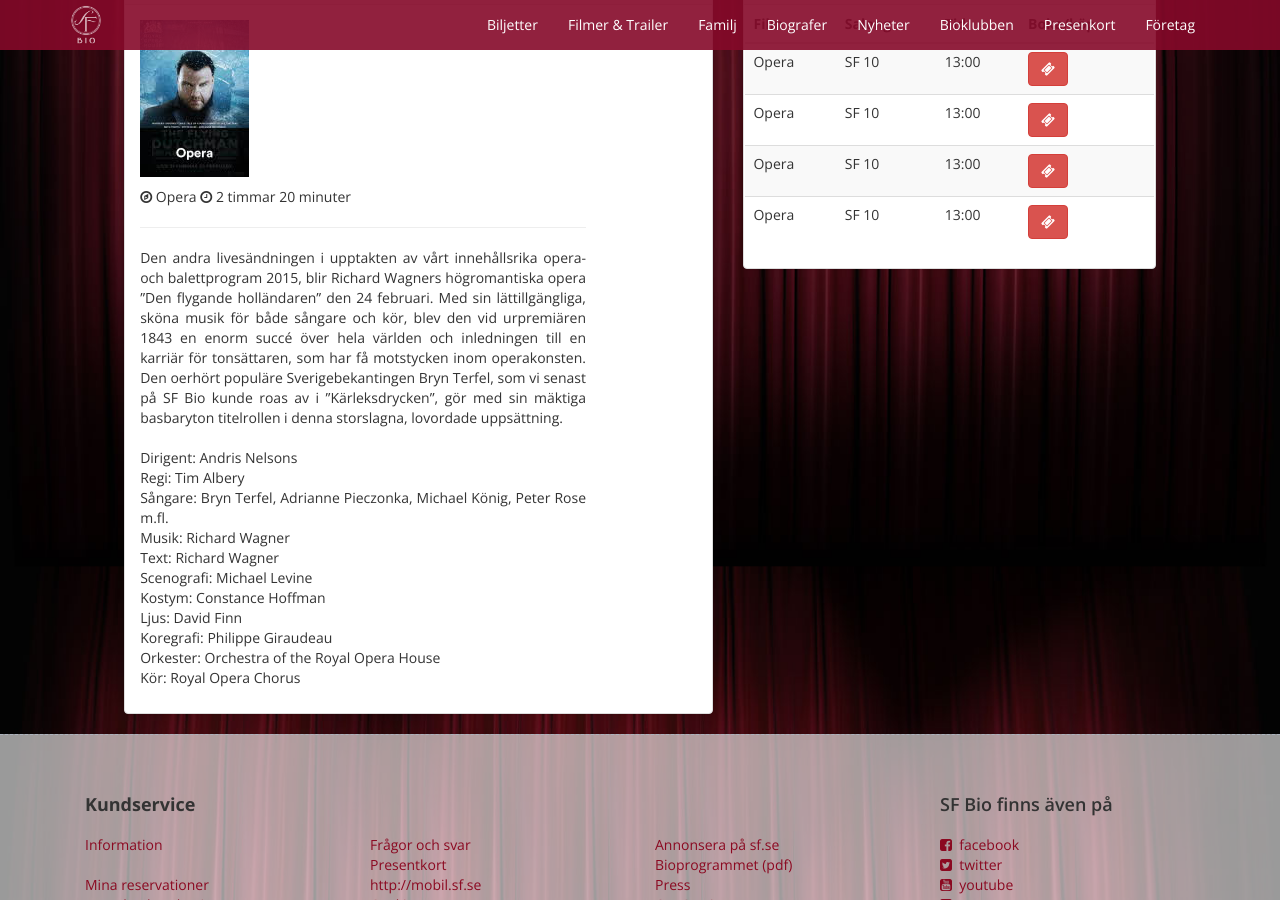
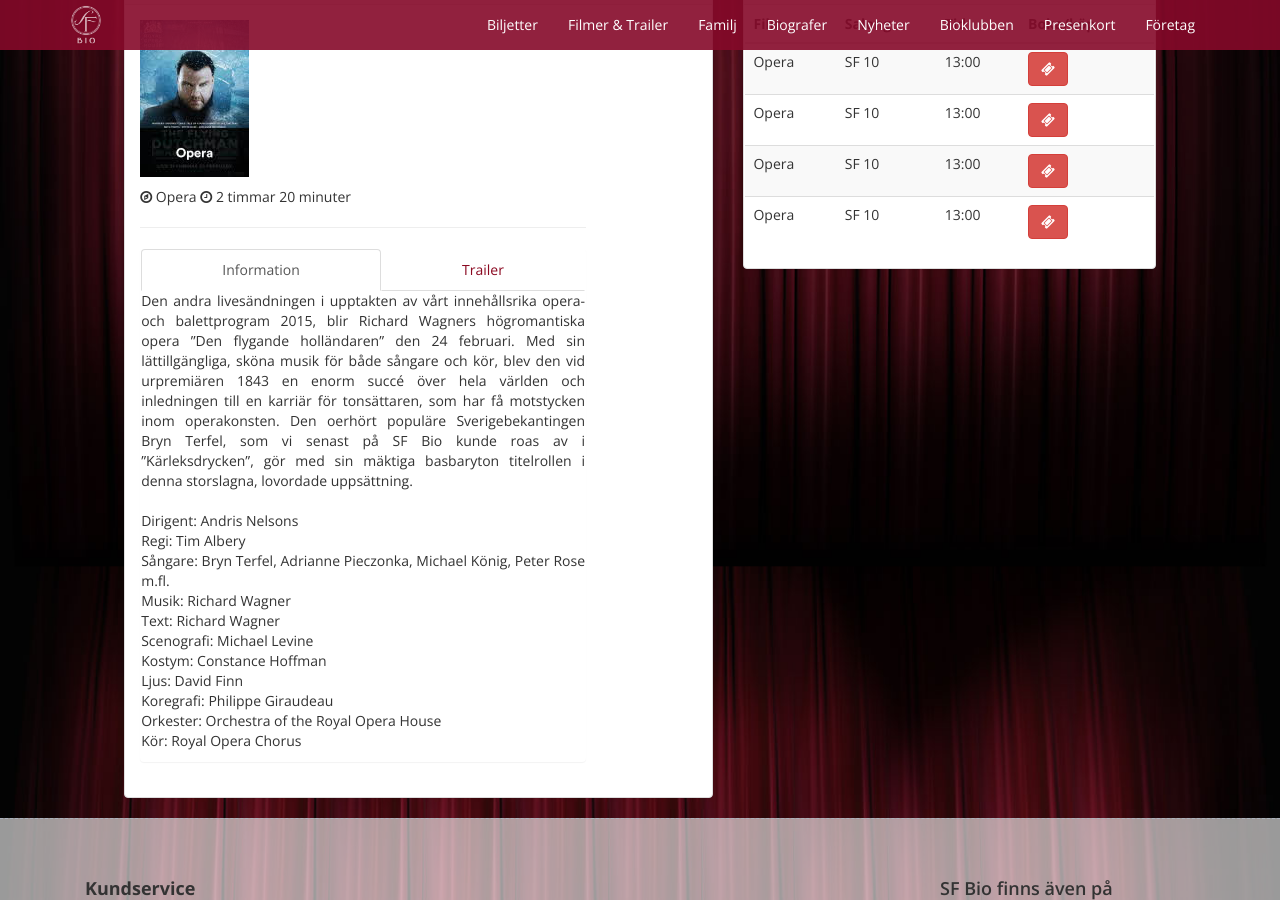
Before and after one commit to CristofferJakobsson/mdimockup, a Jekyll site: the page info.html, which Jekyll copies as it is, in a window 1280 px wide and 900 px high, scrolled down 422 px. Built offline with Jekyll 4.4.1, drawn with Linux system fonts in a browser that asks for light colours.

Commit message:
Added trailer view

```diff
--- a/info.html
+++ b/info.html
@@ -84,6 +84,17 @@
                                                       <div style="float:left;width:80%;text-align:left;">
                                                             <i class="fa fa-compass"></i> Opera <i class="fa fa-clock-o"></i> 2 timmar 20 minuter
                                                             <hr class="dashed">
+                                                            <div class="panel">
+                                                                  <ul id="myTab" class="nav nav-tabs nav-justified">
+                                                                        <li class="active">
+                                                                              <a href="#home1" data-toggle="tab">Information</a>
+                                                                        </li>
+                                                                        <li class>
+                                                                              <a href="#trailer1" data-toggle="tab">Trailer</a>
+                                                                        </li>
+                                                                  </ul>
+                                                                  <div id="myTabContent" class="tab-content">
+                                                                        <div class="tab-pane fade active in" id="home1">
                                                                               <p style="text-align:justify;">
                                                                                     Den andra livesändningen i upptakten av vårt innehållsrika opera- och balettprogram 2015, blir Richard Wagners högromantiska opera ”Den flygande holländaren” den 24 februari. Med sin lättillgängliga, sköna musik för både sångare och kör, blev den vid urpremiären 1843 en enorm succé över hela världen och inledningen till en karriär för tonsättaren, som har få motstycken inom operakonsten. Den oerhört populäre Sverigebekantingen Bryn Terfel, som vi senast på SF Bio kunde roas av i ”Kärleksdrycken”, gör med sin mäktiga basbaryton titelrollen i denna storslagna, lovordade uppsättning.<br><br>
 
@@ -99,6 +110,14 @@
                                                                                     Orkester: Orchestra of the Royal Opera House<br>
                                                                                     Kör: Royal Opera Chorus
                                                                               </p>
+                                                                        </div>
+                                                                        <div class="tab-pane fade" id="trailer1">
+                                                                              <p>
+                                                                                    <iframe style="width:100%;min-height:350px;" src="https://www.youtube.com/embed/p9CaLXNBApg" frameborder="0" allowfullscreen></iframe>
+                                                                              </p>
+                                                                        </div>
+                                                                  </div>
+                                                            </div>
                                                       </div>
                                                 </div>
                                           </div>
```
Also changed, not shown: biljett.html (+19 -0 lines). Lines whose indentation alone changed are shown as unchanged.
